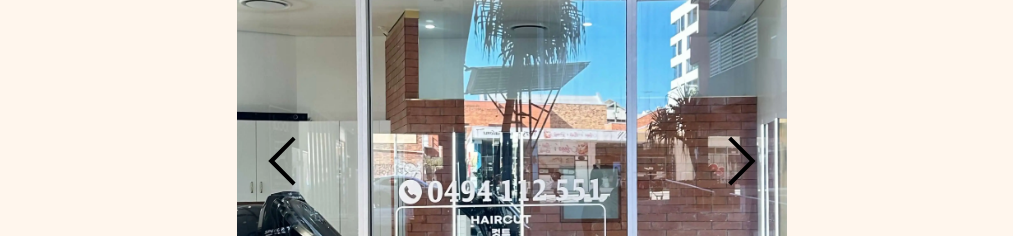
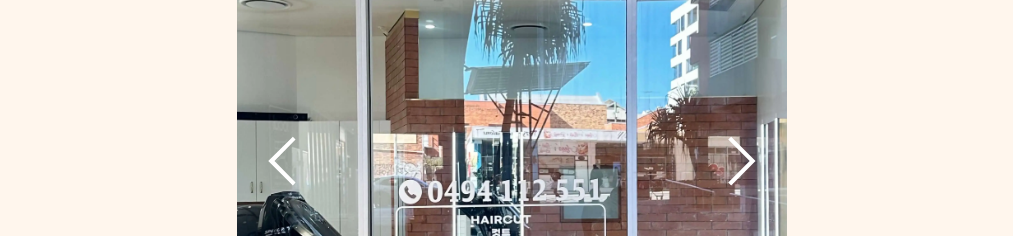
Before and after one commit to dongbin420/joa-hair, a React app: page /about in a window 1280 px wide. Shown: the part 1160-1396 px from the top of the page, without its empty margins (128-1141 px from the left). Built offline with nearby package versions, Linux system fonts and the light colour scheme.

Commit message:
refactor: ImageCarousel 컴포넌트 버튼 색 수정

```diff
--- a/src/components/ImageCarousel/ImageCarouselButton/ImageCarouselButton.styles.ts
+++ b/src/components/ImageCarousel/ImageCarouselButton/ImageCarouselButton.styles.ts
@@ -27,6 +27,7 @@ export const CarouselNextButton = styled.button`
 `;
 
 export const StyledPreviousIcon = styled(PreviousIcon)`
+  fill: white;
   width: 50px;
   height: 50px;
 
@@ -37,6 +38,7 @@ export const StyledPreviousIcon = styled(PreviousIcon)`
 `;
 
 export const StyledNextIcon = styled(NextIcon)`
+  fill: white;
   width: 50px;
   height: 50px;
 
```
